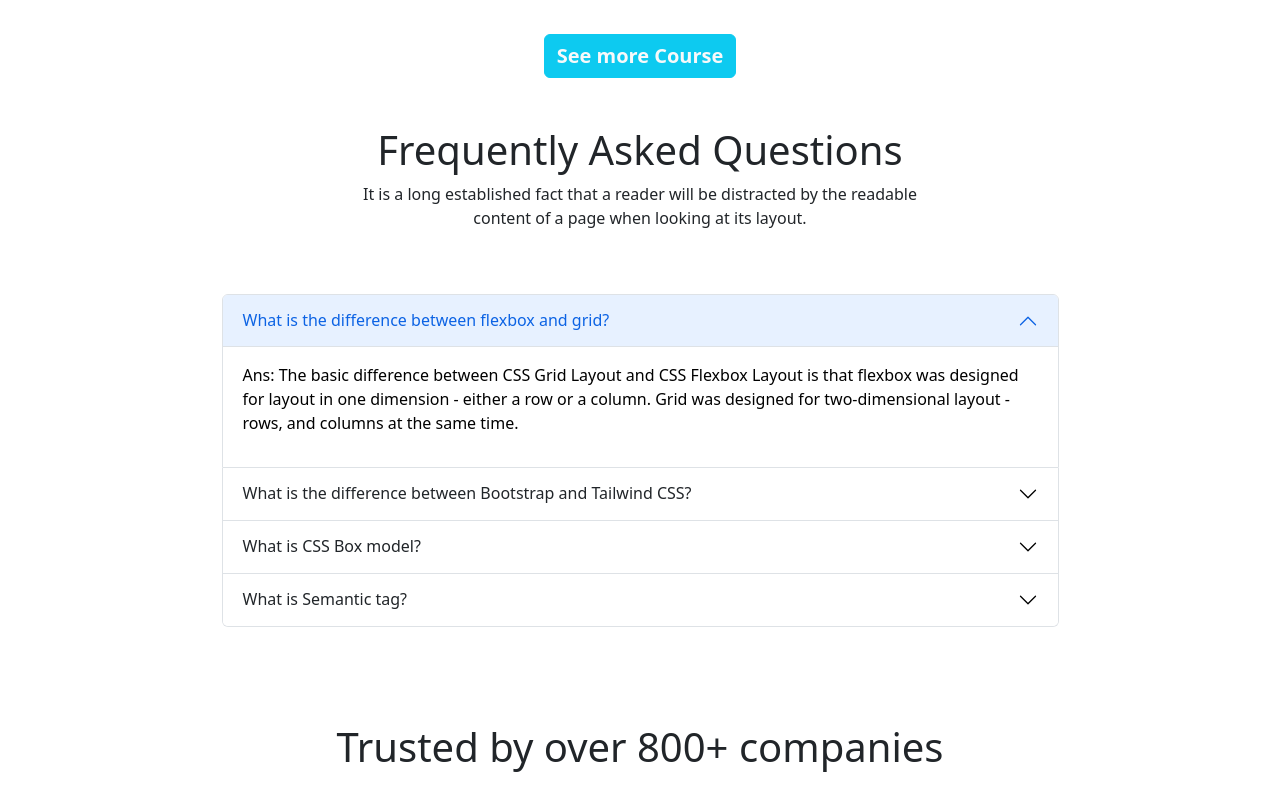
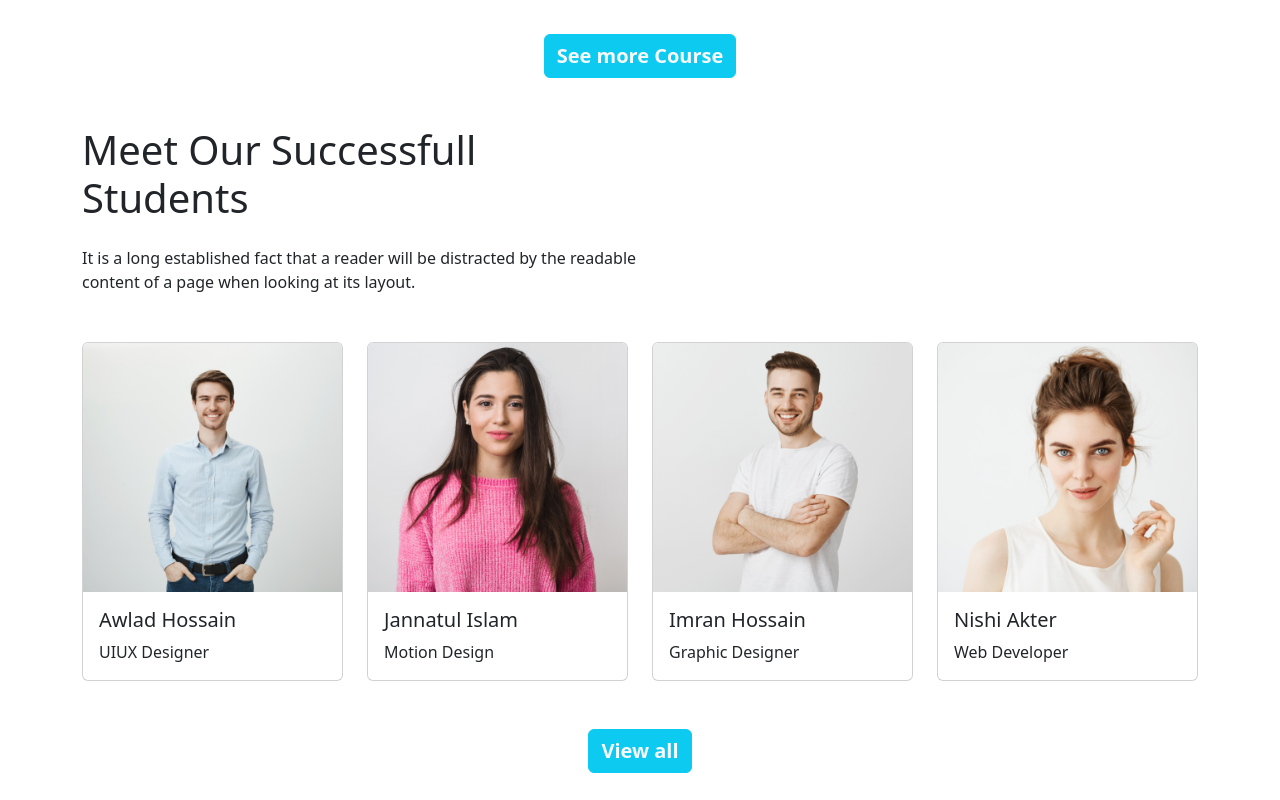
Before and after one commit to Jaber4770/Jaber_Edu, a plain HTML site: page index.html in a window 1280 px wide. Shown: the part 1560-2360 px from the top of the page. Drawn offline with nearby package versions, Linux system fonts and the light colour scheme.

Commit message:
successful student sectin done

```diff
--- a/index.html
+++ b/index.html
@@ -219,6 +219,61 @@
         <button type="button" class="btn btn-info mt-5 text-light fs-5 fw-semibold">See more Course</button>
       </div>
     </section>
+    <!-- Meet Our Successfull Students -->
+
+    <section class="my-5">
+      <div class="w-50 my-5">
+        <h1> Meet Our Successfull <br> Students</h1>
+        <p class="pt-3">
+          It is a long established fact that a reader will be distracted by the
+          readable content of a page when looking at its layout.</p>
+      </div>
+      <div>
+        <div class="row row-cols-1 row-cols-md-3 row-cols-lg-4 g-4">
+          <div class="col">
+            <div class="card">
+              <img src="images/student/student-1.png" class="card-img-top" alt="...">
+              <div class="card-body">
+                <h5 class="card-title">Awlad Hossain</h5>
+                <p class="card-text">UIUX Designer</p>
+              </div>
+            </div>
+          </div>
+          <div class="col">
+            <div class="card">
+              <img src="images/student/student-2.png" class="card-img-top" alt="...">
+              <div class="card-body">
+                <h5 class="card-title">Jannatul Islam</h5>
+                <p class="card-text">Motion Design</p>
+              </div>
+            </div>
+          </div>
+          <div class="col">
+            <div class="card">
+              <img src="images/student/student-3.png" class="card-img-top" alt="...">
+              <div class="card-body">
+                <h5 class="card-title">Imran Hossain</h5>
+                <p class="card-text">Graphic Designer</p>
+              </div>
+            </div>
+          </div>
+          <div class="col">
+            <div class="card">
+              <img src="images/student/student-4.png" class="card-img-top" alt="...">
+              <div class="card-body">
+                <h5 class="card-title">Nishi Akter</h5>
+                <p class="card-text">Web Developer</p>
+              </div>
+            </div>
+          </div>
+        </div>
+      </div>
+      <div class="d-flex justify-content-center my-5">
+        <button type="button" class="btn btn-info text-light fs-5 fw-semibold">View all</button>
+      </div>
+    </section>
+
+
     <!-- FAQ -->
     <section class="my-5">
       <div class="d-flex justify-content-center">
```
